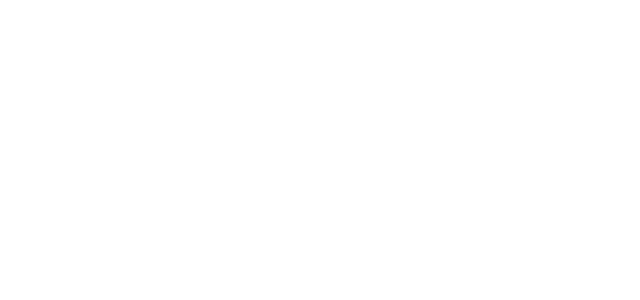
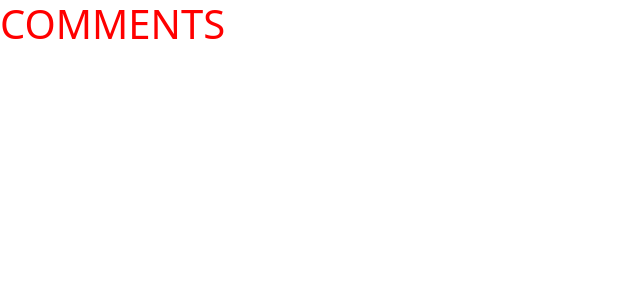
Before and after one commit to andyugbawa/mern-react, a React (Vite) app in the folder newmernapp/client/: page /comments in a window 1280 px wide. Before the commit this address had no page. Shown: the top 300 px of the page, without its empty margins (0-640 px from the left). Built offline with nearby package versions, Linux system fonts and the light colour scheme.

Commit message:
comments page created

```diff
--- a/newmernapp/client/src/App.jsx
+++ b/newmernapp/client/src/App.jsx
@@ -7,6 +7,7 @@ import { Routes, Route } from "react-router-dom"
 import SignUp from "./SignUp"
 import Login from "./Login"
 import Home from "./Home"
+import Comments from './Comments'
 
 
 function App() {
@@ -19,6 +20,7 @@ function App() {
       <Route path="/" element={<SignUp />} />
       <Route path="/login" element={<Login />} />
       <Route path="/home" element={<Home />} />
+      <Route path="/comments" element={<Comments />} />
     </Routes> }
 
     {/* <h1>Hello</h1> */}
--- /dev/null
+++ b/newmernapp/client/src/Comments.jsx
@@ -0,0 +1,11 @@
+import React from 'react'
+
+function Comments() {
+  return (
+    <div>
+      <h1>COMMENTS</h1>
+    </div>
+  )
+}
+
+export default Comments
--- a/newmernapp/client/src/Home.jsx
+++ b/newmernapp/client/src/Home.jsx
@@ -15,6 +15,10 @@ function Home() {
   navigate("/login");
 };
 
+  const handleComments = () => {
+  navigate("/comments");
+};
+
     const handleFlip = (card) => {
   setFlippedCards((prev) => ({
     ...prev,
@@ -26,7 +30,7 @@ function Home() {
     <div>
 
       <div className='log-out'>
-        <button>Comments/Request</button>
+        <button onClick={handleComments}>Comments/Request</button>
         <button onClick={handleLogout}>Log out</button>
       </div>
 
```
